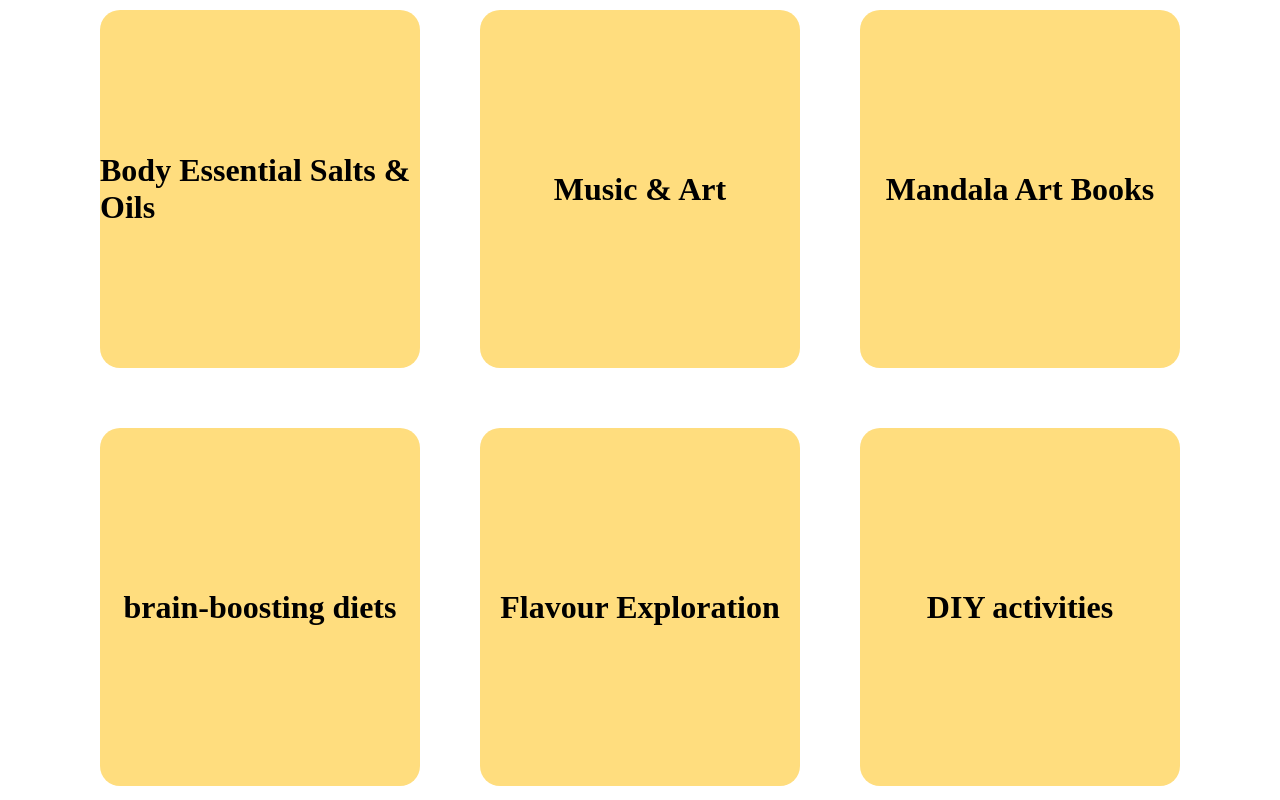
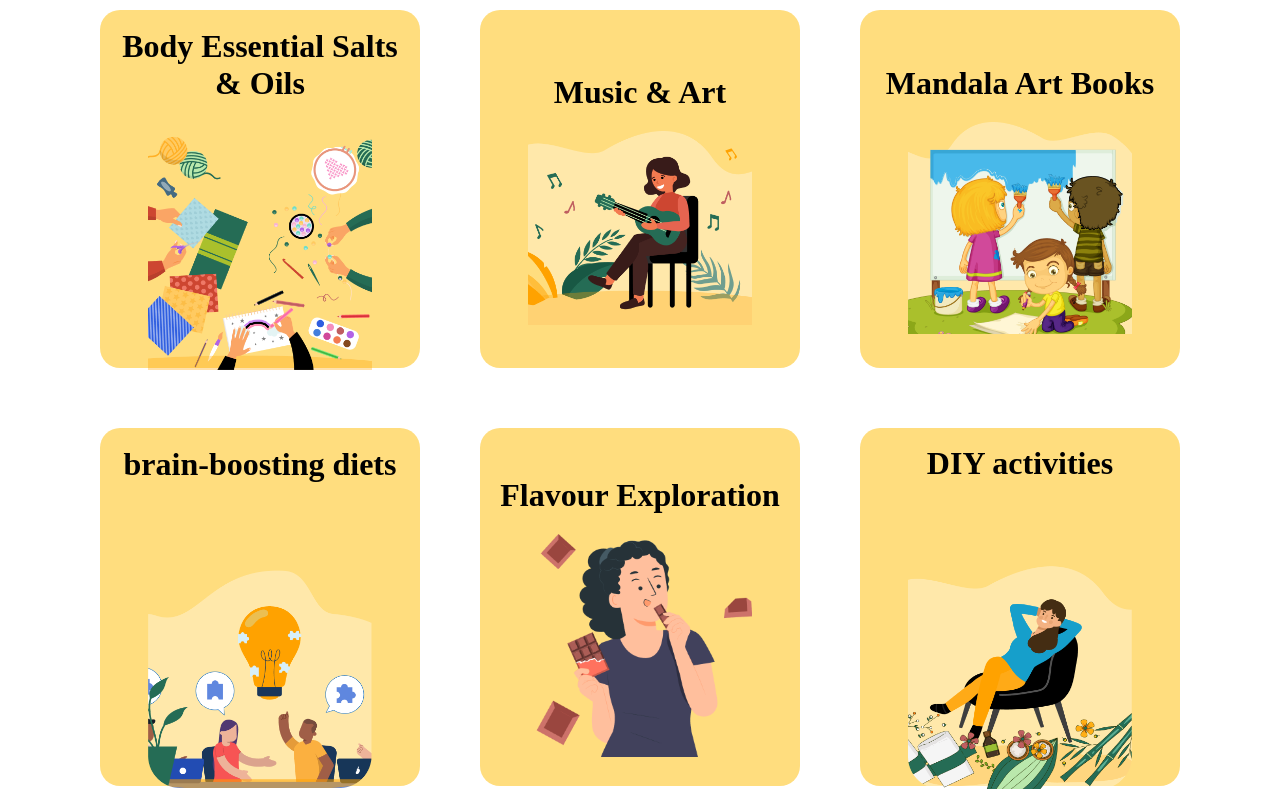
Before and after one commit to Thameem6369538954/Active-Listeners, a React (Create React App) app: page /Senses in a window 1280 px wide. Shown: the part 1200-2000 px from the top of the page. Built offline with nearby package versions, Linux system fonts and the light colour scheme.

Commit message:
init commit

```diff
--- a/src/Css/Senses.css
+++ b/src/Css/Senses.css
@@ -36,3 +36,12 @@
 
   margin: 20px auto;
 }
+.senses-card img {
+  width: 70%;
+}
+.senses-card h1 {
+  text-align: center;
+  margin: 20px;
+}
+@media (min-width: 600px) and (max-width: 1024px) {
+}
--- a/src/Pages/Senses.js
+++ b/src/Pages/Senses.js
@@ -7,6 +7,13 @@ import { TiArrowRightThick } from "react-icons/ti";
 import Rounda from "../Images/Rounda.png";
 import Roundb from "../Images/Roundb.png";
 import Kadhoolu from "../Images/Kadhoolu.png";
+import Nool from "../Images/Nool.png";
+import Coc from "../Images/Coc.png";
+import Gitarakka from "../Images/Gitarakka.png";
+import spa from "../Images/spa.png";
+import Children from "../Images/Childern.png";
+import Menbulb from "../Images/Menbulb.png";
+
 const Senses = () => {
   return (
     <div>
@@ -55,26 +62,32 @@ const Senses = () => {
         <div className="senses-category-cards">
           <div className="senses-card">
             <h1>Body Essential Salts & Oils</h1>
+            <img src={Nool} alt="" />
           </div>
 
           <div className="senses-card">
             <h1>Music & Art</h1>
+            <img src={Gitarakka} alt="" />
           </div>
 
           <div className="senses-card">
             <h1>Mandala Art Books</h1>
+            <img src={Children} alt="" />
           </div>
 
           <div className="senses-card">
             <h1>brain-boosting diets</h1>
+            <img src={Menbulb} alt="" />
           </div>
 
           <div className="senses-card">
             <h1>Flavour Exploration</h1>
+            <img src={Coc} alt="" />
           </div>
 
           <div className="senses-card">
             <h1>DIY activities</h1>
+            <img src={spa} alt="" />
           </div>
         </div>
       </div>
```
Also changed, not shown: src/Images/Gitarakka.png (added), src/Images/Nool.png (added).
